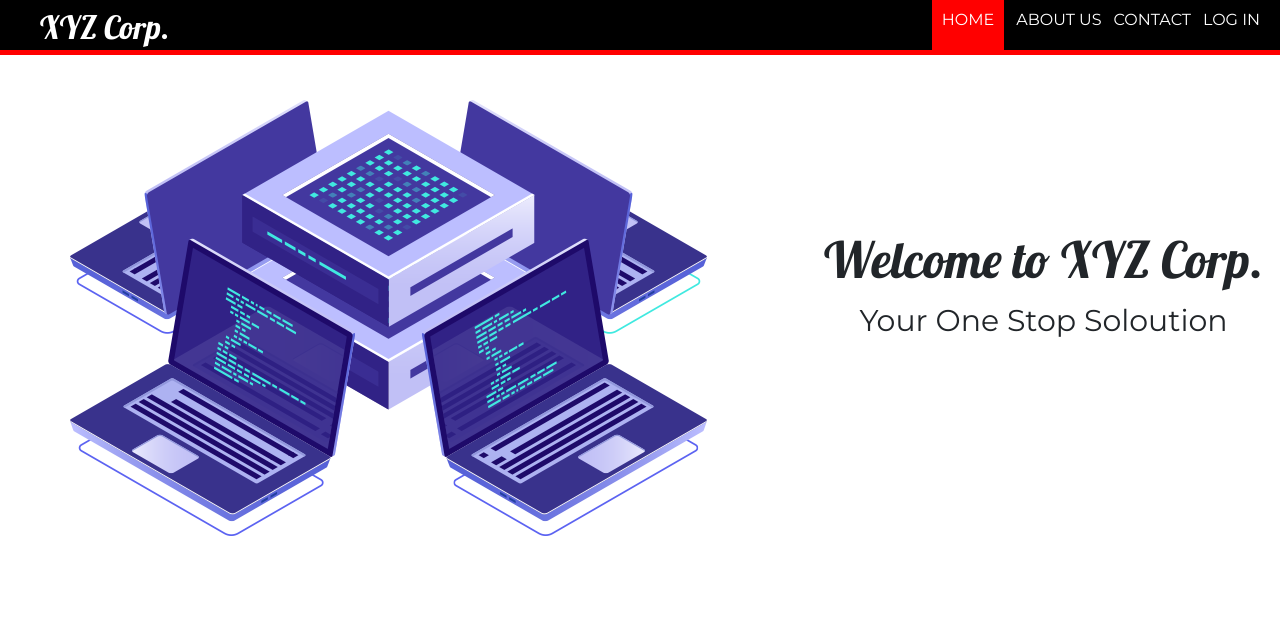
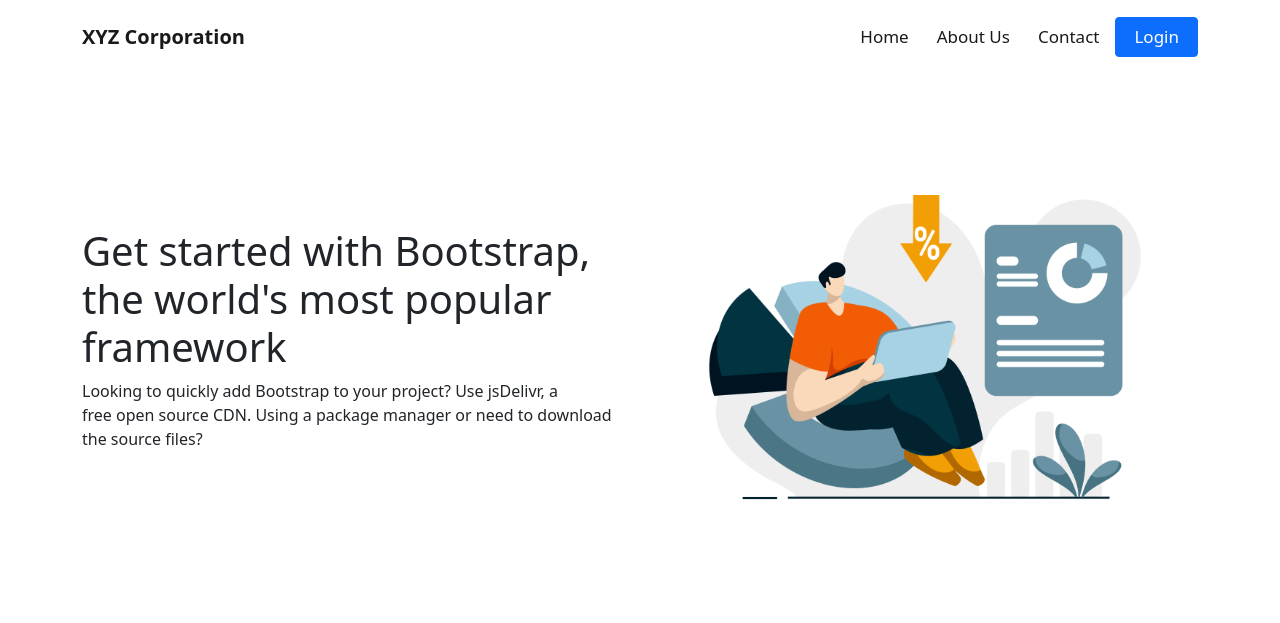
Before and after one commit to SkullCross007/Ems, a plain HTML site: page index.html in a window 1280 px wide. Drawn offline with nearby package versions, Linux system fonts and the light colour scheme.

Commit message:
✅ update: index.html

```diff
--- a/index.html
+++ b/index.html
@@ -5,34 +5,35 @@
 		<title>XYZ Corporation</title>
 		<link href="https://fonts.googleapis.com/css?family=Lobster|Montserrat" rel="stylesheet">
 		<link rel="stylesheet" type="text/css" href="styleindex.css">
-	<link rel="stylesheet" href="https://cdn.jsdelivr.net/npm/bootstrap@5.3.0-alpha1/dist/css/bootstrap.min.css">
+		<link href="https://cdn.jsdelivr.net/npm/bootstrap@5.1.3/dist/css/bootstrap.min.css" rel="stylesheet" integrity="sha384-1BmE4kWBq78iYhFldvKuhfTAU6auU8tT94WrHftjDbrCEXSU1oBoqyl2QvZ6jIW3" crossorigin="anonymous">
 	</head>
 	<body>
-	<header>
-		<nav>
-			<h1>XYZ Corp.</h1>
-			<ul id="navli">
-				<li><a class="homered" href="index.html">HOME</a></li>
-				<li><a class="homeblack" href="random.html">ABOUT US</a></li>
-				<li><a class="homeblack" href="contact.html">CONTACT</a></li>
-				<li><a class="homeblack" href="elogin.html">LOG IN</a></li>
-			</ul>
+
+		<!-- Navbar -->
+		<nav class="navbar navbar-light navbar-expand-md py-3">
+			<div class="container"><a class="navbar-brand d-flex align-items-center" href="#"><span style="font-weight: bold;">XYZ Corporation</span></a><button class="navbar-toggler" data-bs-toggle="collapse" data-bs-target="#navcol-2"><span class="visually-hidden">Toggle navigation</span><span class="navbar-toggler-icon"></span></button>
+				<div id="navcol-2" class="collapse navbar-collapse" style="font-size: 17px;">
+					<ul class="navbar-nav ms-auto">
+						<li class="nav-item"><a class="nav-link active" href="index.html">Home</a></li>
+						<li class="nav-item"><a class="nav-link active" href="random.html">About Us</a></li>
+						<li class="nav-item"><a class="nav-link active" href="contact.html">Contact</a></li>
+					</ul><a class="btn btn-primary ms-md-2" role="button" href="elogin.html" style="padding-right: 18px;padding-left: 18px;font-size: 17px;">Login</a>
+				</div>
+			</div>
 		</nav>
-	</header>
 
-	<div class="divider"></div>
-	<div id="divimg">
-
+		<div class="container">
+			<div class="row">
+				<div class="col-md-6 d-lg-flex align-items-lg-center">
+					<div>
+						<h1>Get started with Bootstrap, the world's most popular framework<br /></h1>
+						<p>Looking to quickly add Bootstrap to your project? Use jsDelivr, a free open source CDN. Using a package manager or need to download the source files?<br /></p>
 					</div>
-
-
-	<img src="hero-banner.png" style="float: left; margin-right: 100px; margin-top: 35px; margin-left: 70px">
-
-
-	<div style="margin-top: 175px">
-
-		<h1 style="font-family: 'Lobster', cursive; font-weight: 200; font-size: 50px; margin-top: 100px; text-align: center;">Welcome to XYZ Corp.</h1>
-		<p style="font-family: 'Montserrat', sans-serif; font-size: 30px ; text-align: center;">Your One Stop Soloution</p>
+				</div>
+				<div class="col-md-6">
+					<div><img class="img-fluid" src="./assets/interest-mortgage-calculator.png" /></div>
+				</div>
+			</div>
 		</div>
 
 
```
Also changed, not shown: assets/interest-mortgage-calculator.png (added). Lines whose indentation alone changed are shown as unchanged.
